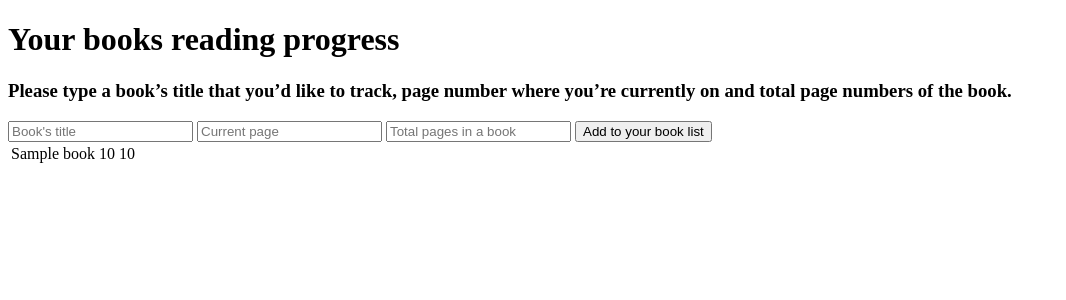
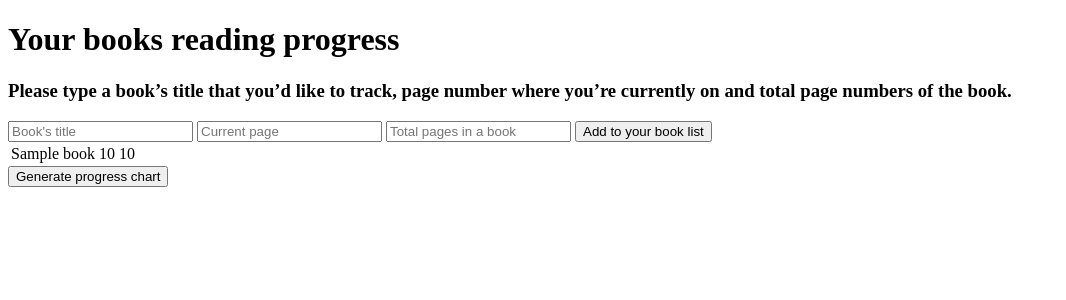
Before and after one commit to WebStar713/reading-process-tracker-app, a Django app: page /lists/1/ in a window 1280 px wide. Shown: the top 300 px of the page, without its empty margins (0-1066 px from the left). Run offline with Django 3.2, Linux system fonts and the light colour scheme; tables that the repository leaves empty hold one stand-in row (values such as "Sample post").

Commit message:
Adding chart button

```diff
--- a/project/app/templates/list.html
+++ b/project/app/templates/list.html
@@ -21,5 +21,8 @@
                 <tr><td>{{ book.title }}</td><td>{{ book.current_page }}</td><td>{{ book.total_pages }}</td></tr>
             {% endfor %}
         </table>
+        <form>
+            <input type="submit" class="button button_chart" value="Generate progress chart">
+        </form>
     </body>
 </html>
```
